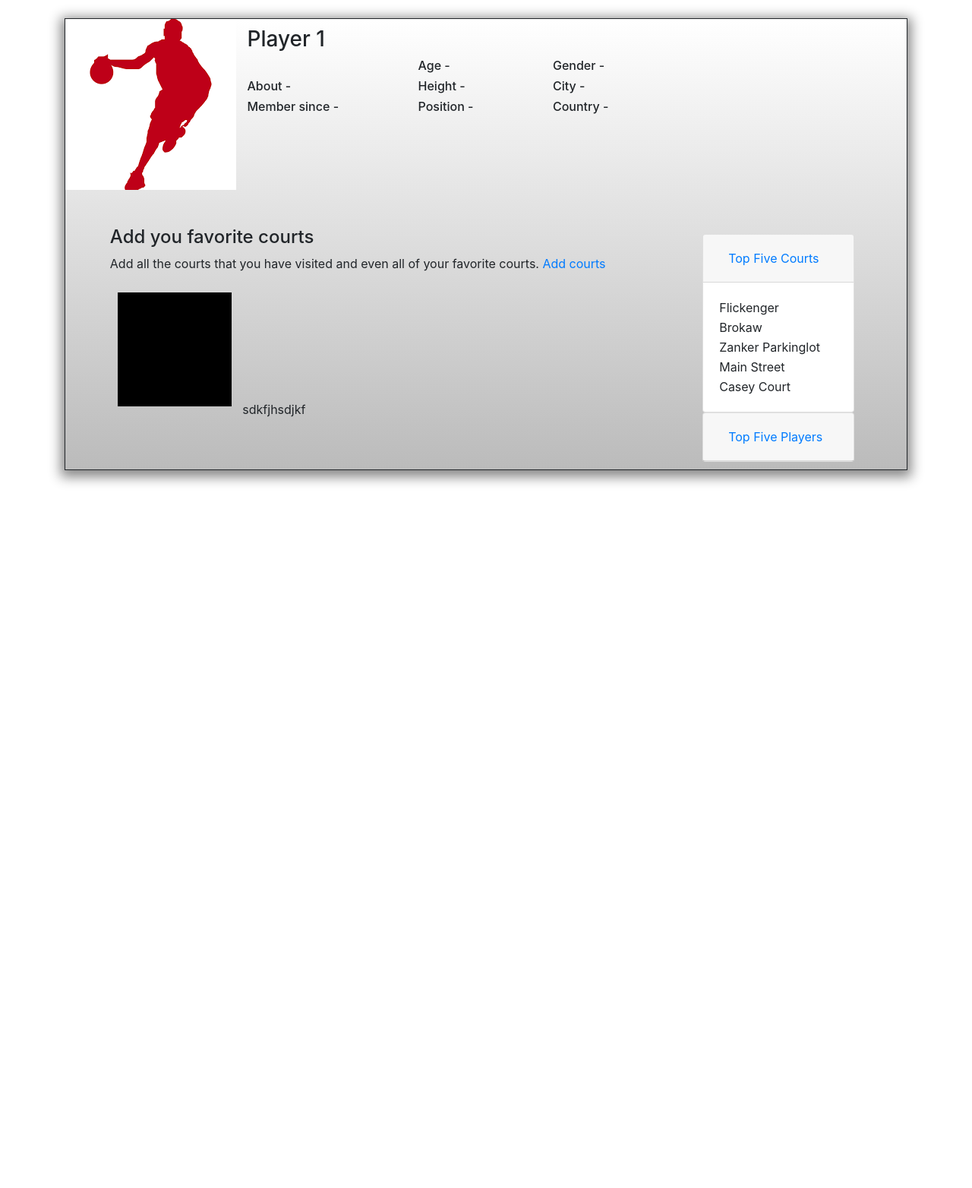
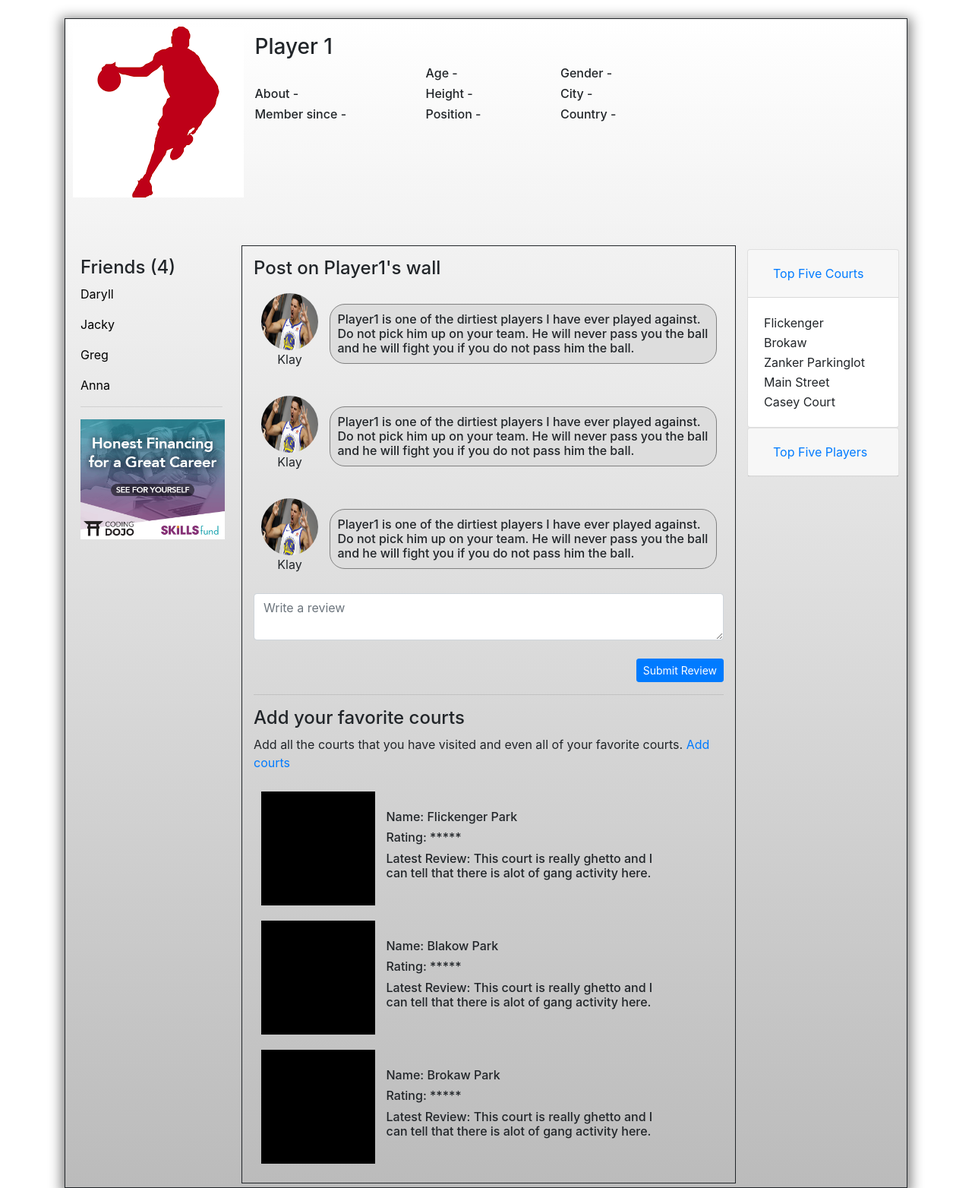
Before and after one commit to dirtyhoops/HoopFinder, a Django app: page /user_dashboard in a window 1280 px wide. Shown: the part 56-1620 px from the top of the page at 76% size. Before the commit the page ends 694 px from the top, so only its background shows below. Run offline with Django 3.2, Linux system fonts and the light colour scheme; parts of the project's set-up code (start-up, migrations or seed data) failed here and were passed over; some libraries are stand-ins or nearby versions.

Commit message:
deleted some files and added some

```diff
--- a/apps/hoopfinder/static/hoopfinder/css/user-dashboard.css
+++ b/apps/hoopfinder/static/hoopfinder/css/user-dashboard.css
@@ -21,3 +21,11 @@
 .user_info{
     vertical-align: top;
 }
+.reviews{
+    display: inline-block;
+    vertical-align: top;
+    margin: 5px;
+
+    padding: 15px;
+
+}
--- a/apps/hoopfinder/templates/hoopfinder/landing.html
+++ b/apps/hoopfinder/templates/hoopfinder/landing.html
@@ -16,7 +16,7 @@
 
         <div id="landing-header">
             <h1>Welcome to HoopFinder!</h1>
-            <a href="/courts" class="btn btn-lg btn-success">Check The Courts</a>
+            <a href="/home" class="btn btn-lg btn-success">Check The Courts</a>
         </div>
 
         <ul class="slideshow">
--- a/apps/hoopfinder/templates/hoopfinder/user_dashboard.html
+++ b/apps/hoopfinder/templates/hoopfinder/user_dashboard.html
@@ -43,7 +43,7 @@
         </div> <!-- end of nav bar -->
         <br>
         <div class="main" >
-            <div class="align-self-baseline">
+            <div class="align-self-baseline" style="margin:10px;">
                 <img src="../../static/hoopfinder/img/playericon.png" style="display: inline-block">
 
                 <div class="user_profile" style="display: inline-block; vertical-align:top;">
@@ -72,19 +72,85 @@
                 <br>
                 <br>
             <div class="d-flex justify-content-around">
-                    <div style="display: inline-block; vertical-align:top">
-                            <h4>Add you favorite courts</h4>
+                <div id="friends" style="width: 227px; padding: 20px;">
+                    <h4>Friends (4)</h4>
+                   <div>
+                        <p><a href="" style="color: black">Daryll</a></p>
+                        <p><a href="" style="color: black">Jacky</a></p>
+                        <p><a href="" style="color: black">Greg</a></p>
+                        <p><a href="" style="color: black">Anna</a></p>
+                   </div>
+                   <hr>
+                   <img src="../../static/hoopfinder/img/dojoad.png" style="width:190px;" alt="">
+                </div>
+                <div class="reviews" style="display: inline-block; vertical-align:top; margin: 5px; border: 1px solid">
+                    <h4>Post on Player1's wall</h4>
+                    <div class="users_reviews">
+                        <div class="fav_courts">
+                            <div style="display: inline-block; vertical-align: middle; margin: 10px;">
+                                <img src="../../static/hoopfinder/img/klay.jpg" alt="" style="height:75px; width:75px; border-radius: 50px;">
+                                <p style=" text-align: center">Klay</p>
+                            </div>
+                            <h6 style="display: inline-block; vertical-align: middle; width: 510px; border: 1px solid grey; border-radius: 20px; padding: 10px; background-color:rgb(221, 221, 221)" >Player1 is one of the dirtiest players I have ever played against. Do not pick him up on your team. He will never pass you the ball and he will fight you if you do not pass him the ball.</h6>
+                        </div>
+                    </div>
+                    <div class="users_reviews">
+                        <div class="fav_courts">
+                            <div style="display: inline-block; vertical-align: middle; margin: 10px;">
+                                <img src="../../static/hoopfinder/img/klay.jpg" alt="" style="height:75px; width:75px; border-radius: 50px;">
+                                <p style=" text-align: center">Klay</p>
+                            </div>
+                            <h6 style="display: inline-block; vertical-align: middle; width: 510px; border: 1px solid grey; border-radius: 20px; padding: 10px; background-color:rgb(221, 221, 221)" >Player1 is one of the dirtiest players I have ever played against. Do not pick him up on your team. He will never pass you the ball and he will fight you if you do not pass him the ball.</h6>
+                        </div>
+                    </div>
+                    <div class="users_reviews">
+                        <div class="fav_courts">
+                            <div style="display: inline-block; vertical-align: middle; margin: 10px;">
+                                <img src="../../static/hoopfinder/img/klay.jpg" alt="" style="height:75px; width:75px; border-radius: 50px;">
+                                <p style=" text-align: center">Klay</p>
+                            </div>
+                            <h6 style="display: inline-block; vertical-align: middle; width: 510px; border: 1px solid grey; border-radius: 20px; padding: 10px; background-color:rgb(221, 221, 221)" >Player1 is one of the dirtiest players I have ever played against. Do not pick him up on your team. He will never pass you the ball and he will fight you if you do not pass him the ball.</h6>
+                        </div>
+                    </div>
+                    <!-- Review Form -->
+                <form action="">
+                <div class="input-group">
+                    <textarea class="form-control" aria-label="With textarea" placeholder="Write a review"></textarea>
+                </div>
+                <br>
+                <div class="d-flex justify-content-end">
+                    <button type="button" class="btn btn-primary btn-sm">Submit Review</button>
+                </div>
+                </form>
+                <hr>
+                <h4>Add your favorite courts</h4>
                 <p>Add all the courts that you have visited and even all of your favorite courts. <a href="">Add courts</a></p>
                 <div class="fav_courts">
-                                <div style="display: inline-block; height:150px; width:150px; background-color: black; margin: 10px;"></div>
-                                <div class="court_desc" style="display: inline-block">
-                                    <p>sdkfjhsdjkf</p>
+                    <div style="display: inline-block; height:150px; width:150px; vertical-align: middle;background-color: black; margin: 10px;"></div>
+                        <div class="court_desc" style="display: inline-block; vertical-align: middle; width: 370px;">
+                            <h6>Name: Flickenger Park</h6>
+                            <h6>Rating: *****</h6>
+                            <h6>Latest Review: This court is really ghetto and I can tell that there is alot of gang activity here.</h6>
                         </div>
                     </div>
-
+                <div class="fav_courts">
+                    <div style="display: inline-block; height:150px; width:150px; vertical-align: middle;background-color: black; margin: 10px;"></div>
+                        <div class="court_desc" style="display: inline-block; vertical-align: middle; width: 370px;">
+                            <h6>Name: Blakow Park</h6>
+                            <h6>Rating: *****</h6>
+                            <h6>Latest Review: This court is really ghetto and I can tell that there is alot of gang activity here.</h6>
+                        </div>
+                    </div>
+                <div class="fav_courts">
+                    <div style="display: inline-block; height:150px; width:150px; vertical-align: middle;background-color: black; margin: 10px;"></div>
+                        <div class="court_desc" style="display: inline-block; vertical-align: middle; width: 370px;">
+                            <h6>Name: Brokaw Park</h6>
+                            <h6>Rating: *****</h6>
+                            <h6>Latest Review: This court is really ghetto and I can tell that there is alot of gang activity here.</h6>
+                        </div>
+                    </div>
                 </div>
                 <div style="margin: 10px; display: inline-block">
-
                     <div id="accordion" style="width: 200px;" >
                         <div class="card">
                             <div class="card-header" id="headingOne">
@@ -147,9 +213,7 @@
                             </div>
                         </div>
                     </div>
-
                </div>
-
             </div>
         </div> <!-- end container -- >
     </body>
```
Also changed, not shown: apps/hoopfinder/static/hoopfinder/img/dojoad.png (added). Lines whose indentation alone changed are shown as unchanged.
